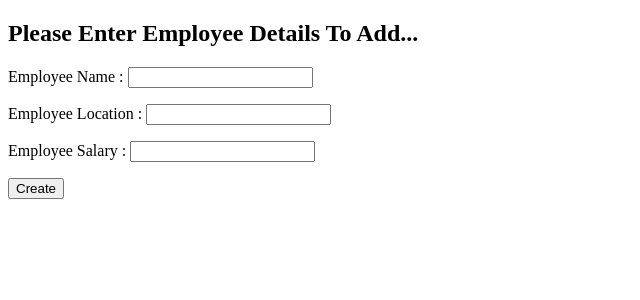
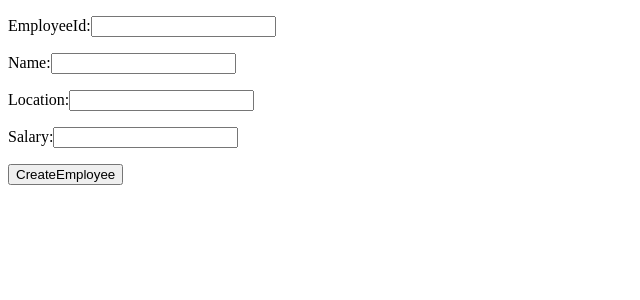
Before and after one commit to saqibamin257/01-demo-project-React2023, a React (Create React App) app: page / in a window 1280 px wide. Shown: the top 300 px of the page, without its empty margins (0-640 px from the left). Built offline with nearby package versions, Linux system fonts and the light colour scheme.

Commit message:
Exe-11- SpreadOperator-Keep State Of All Controls

```diff
--- a/src/index.js
+++ b/src/index.js
@@ -494,66 +494,127 @@
 
 //Example-10 Sending POST Request
 //#region Sending Post Request
+// import React from "react";
+// import  ReactDOM  from "react-dom/client";
+// import reportWebVitals from "./reportWebVitals";
+
+// class EmployeeComponent extends React.Component{
+//   constructor(props){
+//     super(props);
+
+//     this.state={
+//       message:"",
+//       name:"",
+//       location:"",
+//       salary:0
+//      };
+//   }
+
+//   onCreateEmployee =()=>
+//   {
+//     let employee={
+//       employeeId:0,
+//       name:this.state.name,
+//       location:this.state.location,
+//       salary:parseInt(this.state.salary)
+//     };
+
+//     console.log(employee);
+//     fetch('http://localhost:7037/api/Employee',{
+//       method: 'POST',
+//       headers:{'Content-type':'application/json'},
+//         body: JSON.stringify(employee)
+//     }).then(r=>r.json()).then(res=>{
+//       if(res){
+//         console.log(res);
+//         this.setState({message:'New Employee is Created Successfully'});
+//       }
+//     });
+//   }
+
+//   render(){
+//     return(
+//       <div>
+//         <h2>Please Enter Employee Details To Add...</h2>
+//         <p>
+//           <label>Employee Name : <input type="text" onChange={e=>this.setState({name:e.target.value})} ></input></label>
+//         </p>
+//         <p>
+//           <label>Employee Location : <input type="text" onChange={e=>this.setState({location:e.target.value})}></input></label>
+//         </p>
+//         <p>
+//           <label>Employee Salary : <input type="text" onChange={e=>this.setState({salary:e.target.value})}></input></label>
+//         </p>
+//         <button onClick={this.onCreateEmployee}>Create</button>
+//         <p>
+//           <label>{this.state.message}</label>
+//         </p>
+//       </div>
+//     );
+//   }
+// }
+// const element =<EmployeeComponent></EmployeeComponent>
+// const root = ReactDOM.createRoot(document.getElementById('root'));
+// root.render(element);
+// reportWebVitals();
+//#endregion
+
+//#region-Exe-11- SpreadOperator-Keep State Of All Controls
 import React from "react";
 import  ReactDOM  from "react-dom/client";
 import reportWebVitals from "./reportWebVitals";
 
-class EmployeeComponent extends React.Component{
+class Employee extends React.Component{
   constructor(props){
     super(props);
-
     this.state={
-      message:"",
-      name:"",
-      location:"",
-      salary:0
-     };
+      employee:{
+        id:'',
+        name:'',
+        location:'',
+        salary:''
+      }
+    }
+  }
+  changeHandler=(e)=>{
+    const name = e.target.name;
+    const value=e.target.value;
+    this.setState(
+      {
+        employee:{...this.state.employee,
+        [name]:value
+      }}
+    );
+  }
+  onCreateEmployee=()=>{
+    console.log(this.state.employee);
   }
 
-  onCreateEmployee =()=>
-  {
-    let employee={
-      employeeId:0,
-      name:this.state.name,
-      location:this.state.location,
-      salary:parseInt(this.state.salary)
-    };
 
-    console.log(employee);
-    fetch('http://localhost:7037/api/Employee',{
-      method: 'POST',
-      headers:{'Content-type':'application/json'},
-        body: JSON.stringify(employee)
-    }).then(r=>r.json()).then(res=>{
-      if(res){
-        console.log(res);
-        this.setState({message:'New Employee is Created Successfully'});
-      }
-    });
-  }
 
   render(){
     return(
       <div>
-        <h2>Please Enter Employee Details To Add...</h2>
         <p>
-          <label>Employee Name : <input type="text" onChange={e=>this.setState({name:e.target.value})} ></input></label>
+        <label>EmployeeId:<input type="text" name="id" value={this.state.employee.id} onChange={this.changeHandler}></input></label>
         </p>
         <p>
-          <label>Employee Location : <input type="text" onChange={e=>this.setState({location:e.target.value})}></input></label>
+        <label>Name:<input type="text" name="name" value={this.state.employee.name} onChange={this.changeHandler}></input></label>
         </p>
         <p>
-          <label>Employee Salary : <input type="text" onChange={e=>this.setState({salary:e.target.value})}></input></label>
+        <label>Location:<input type="text" name="location" value={this.state.employee.location} onChange={this.changeHandler}></input></label>
         </p>
-        <button onClick={this.onCreateEmployee}>Create</button>
         <p>
-          <label>{this.state.message}</label>
+        <label>Salary:<input type="text" name="salary" value={this.state.employee.salary} onChange={this.changeHandler}></input></label>
+        </p>
+        <p>
+          <button onClick={this.onCreateEmployee}>CreateEmployee</button>
         </p>
       </div>
     );
   }
 }
-const element =<EmployeeComponent></EmployeeComponent>
+const element=<Employee></Employee>
 const root = ReactDOM.createRoot(document.getElementById('root'));
 root.render(element);
 reportWebVitals();
```
